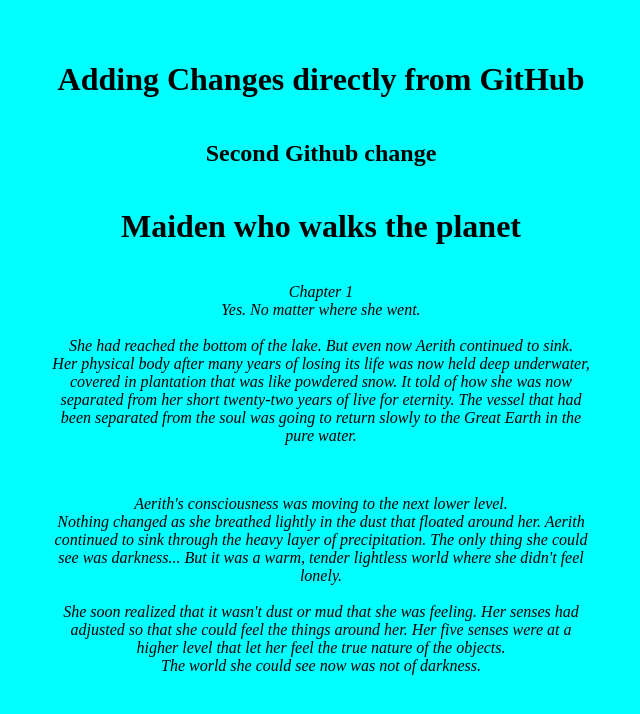
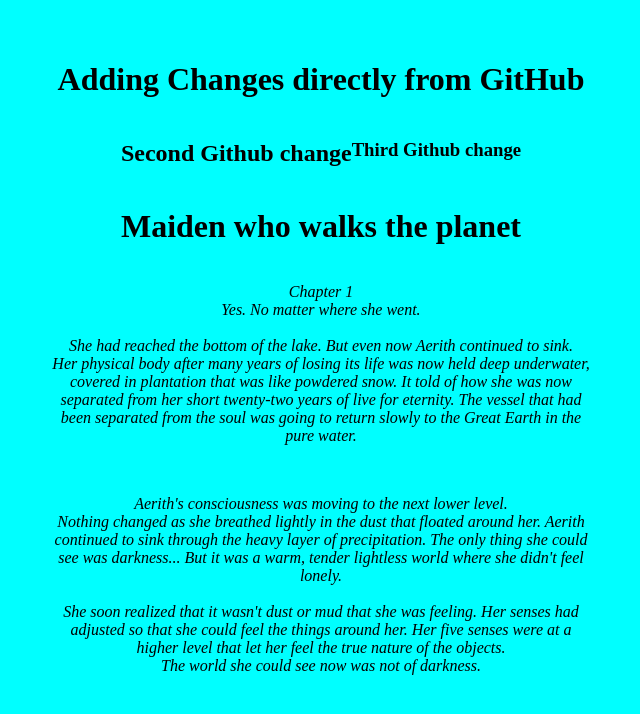
Before and after one commit to MateuszCrono/KodillaWeek4-Practice, a plain HTML site: page index.html in a window 1280 px wide. Shown: the whole page, without its empty margins (319-959 px from the left). Drawn offline with Linux system fonts and the light colour scheme.

Commit message:
Update index.html

```diff
--- a/index.html
+++ b/index.html
@@ -8,6 +8,7 @@
     <body>
         <h1> Adding Changes directly from GitHub <h1>
         <h2> Second Github change <h2>
+         <h3> Third Github change <h3>
         <h1> Maiden who walks the planet</h1>
         <p> Chapter 1
         <br>
```
